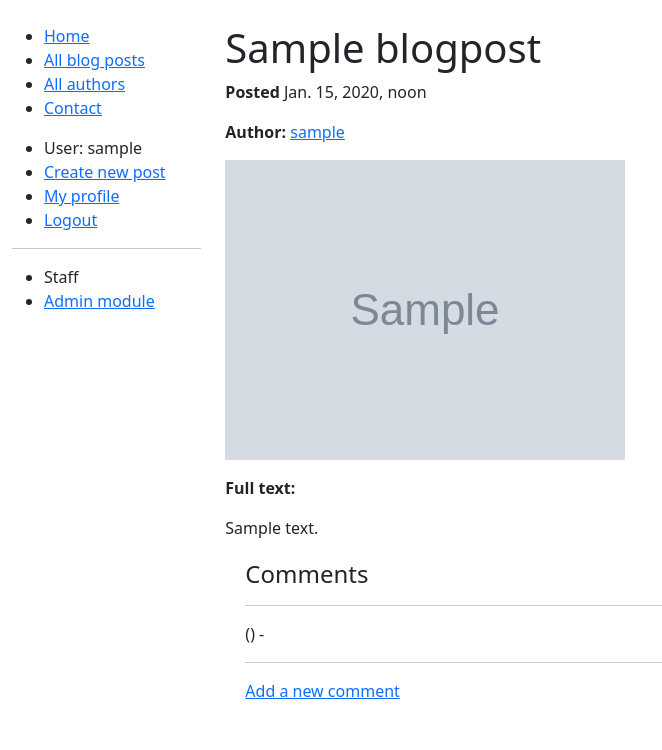
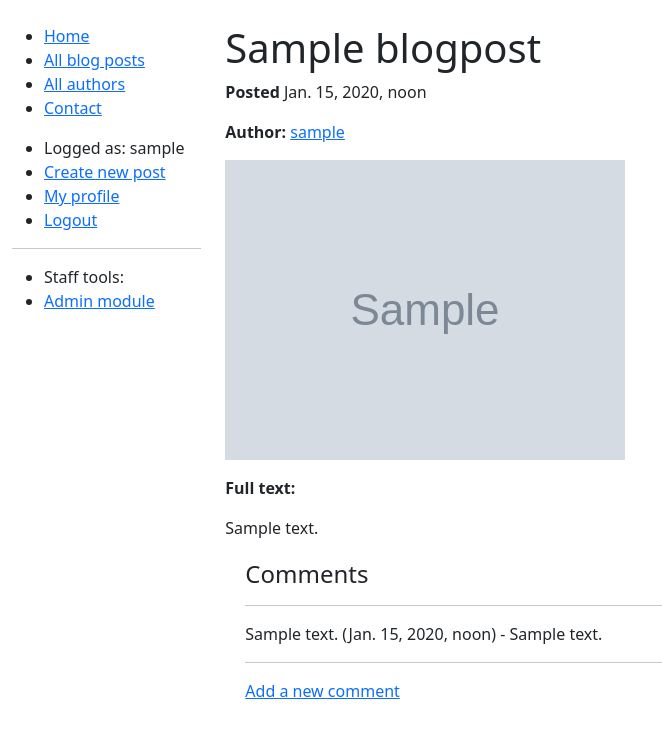
Before and after one commit to gorgeous-george/django_blog, a Django app: page /blog/blog/1 in a window 1280 px wide. Shown: the part 50-800 px from the top of the page, without its empty margins (0-662 px from the left). Run offline with Django 4.2, Linux system fonts and the light colour scheme; a user stored in the database is signed in; tables that the repository leaves empty hold one stand-in row (values such as "Sample post"); grey boxes marked "Sample" are stand-in pictures; parts of the project's set-up code (start-up, migrations or seed data) failed here and were passed over.

Commit message:
comments work

```diff
--- a/blog_app/models.py
+++ b/blog_app/models.py
@@ -65,7 +65,7 @@
     comment_text = models.TextField(max_length=1000, help_text="Enter comment about blog here.")
     comment_date = models.DateTimeField(auto_now_add=True)
     commented_post = models.ForeignKey(BlogPost, on_delete=models.CASCADE)
-    is_published = models.BooleanField
+    is_published = models.BooleanField(default=False)
 
     class Meta:
         ordering = ["-comment_date"]
--- a/blog_app/views.py
+++ b/blog_app/views.py
@@ -143,9 +143,6 @@
     model = BlogAuthor
     paginate_by = 5
 
-    # def get_queryset(self):
-    #     return super(BloggerListView, self).get_queryset().select_related("user")
-
 
 from django.contrib.auth.mixins import LoginRequiredMixin
 from django.views.generic.edit import CreateView
@@ -154,29 +151,27 @@
 
 class BlogCommentCreate(CreateView):
     """
-    Form for adding a blog comment.
+    Form for adding a blog comment. Requires login.
     """
     model = BlogComment
-    fields = ['description', ]
+    fields = ['commenter', 'comment_text']
 
     def get_context_data(self, **kwargs):
         """
         Add associated blog to form template so can display its title in HTML.
         """
         # Call the base implementation first to get a context
-        context = super(BlogCommentCreate, self).get_context_data(**kwargs) #TODO: to fix the bug
+        context = super(BlogCommentCreate, self).get_context_data(**kwargs)
         # Get the blog from id and add it to the context
-        context['blog'] = get_object_or_404(BlogPost, pk=self.kwargs['pk'])
+        context['blogpost'] = get_object_or_404(BlogPost, pk=self.kwargs['pk'])
         return context
 
     def form_valid(self, form):
         """
-        Add author and associated blog to form data before setting it as valid (so it is saved to model)
+        Add associated blog to form data before setting it as valid (so it is saved to model)
         """
-        # Add logged-in user as author of comment
-        form.instance.author = self.request.user
         # Associate comment with blog based on passed id
-        form.instance.blog = get_object_or_404(BlogPost, pk=self.kwargs['pk'])
+        form.instance.commented_post = get_object_or_404(BlogPost, pk=self.kwargs['pk'])
         # Call super-class form validation behaviour
         return super(BlogCommentCreate, self).form_valid(form)
 
@@ -195,5 +190,5 @@
     }
 
     def form_valid(self, form):
-        form.instance.author = self.request.user
+        form.instance.author = BlogAuthor.objects.get(user_id=self.request.user.id)
         return super(BlogPostCreate, self).form_valid(form)
--- a/templates/base_generic.html
+++ b/templates/base_generic.html
@@ -44,7 +44,7 @@
 
         <ul class="sidebar-nav">
           {% if user.is_authenticated %}
-            <li>User: {{ user.get_username }}</li>
+            <li>Logged as: {{ user.get_username }}</li>
             <li><a href="{% url 'blog-create' %}">Create new post</a></li>
             <li><a href="{% url 'profile' %}">My profile</a></li>
             <li><a href="{% url 'logout' %}?next={{ request.path }}">Logout</a></li>
@@ -57,7 +57,7 @@
         {% if user.is_staff %}
           <hr/>
           <ul class="sidebar-nav">
-            <li>Staff</li>
+            <li>Staff tools:</li>
             {% if perms.catalog.can_mark_returned %}
               <li><a href="{% url 'admin:app_list' app_label='blog_app' %}">Admin module</a></li>
             {% endif %}
--- a/templates/blog_app/blogcomment_form.html
+++ b/templates/blog_app/blogcomment_form.html
@@ -1,7 +1,7 @@
 {% extends "base_generic.html" %}
 
 {% block content %}
-<p>Post your comment for: <a href="{% url 'blog-detail' blog.pk %}">{{blog.name}}</a></p>
+<p>Post your comment for: <a href="{% url 'blog-detail' blogpost.pk %}">{{blogpost.title}}</a></p>
 
 <form action="" method="post">
     {% csrf_token %}
--- a/templates/blog_app/blogpost_detail.html
+++ b/templates/blog_app/blogpost_detail.html
@@ -14,15 +14,9 @@
 
 {% for comment in blogpost.blogcomment_set.all %}
 <hr>
-<p>{{comment.author}} ({{comment.post_date}}) - {{comment.description}}</p>
+<p>{{comment.commenter}} ({{comment.comment_date}}) - {{comment.comment_text}}</p>
 {% endfor %}
 <hr>
-{% if user.is_authenticated %}
-  <a href="{% url 'blog_comment' blogpost.id %}">Add a new comment</a></p>
-{% else %}
-  <p><a href="{% url 'login'%}?next={{request.path}}">Login</a> to add a new comment</p>
-{% endif %}
-
-
+<a href="{% url 'blog_comment' blogpost.id %}">Add a new comment</a></p>
 </div>
 {% endblock %}
--- a/templates/blog_app/blogpost_list.html
+++ b/templates/blog_app/blogpost_list.html
@@ -11,9 +11,9 @@
           <li>
           <img src="{{ blogpost.image.url }}" class="img-responsive" style="width: 30px; height:30px;" />
           <a href="{{ blogpost.get_absolute_url }}">{{ blogpost.title }}</a>
-          ({{blogpost.published_date}}) —
-          {{ blogpost.short_text }} —
-          written by <a href="{% url 'blogs-by-author' blogpost.author.pk %}"> {{ blogpost.author }}</a>
+          {{ blogpost.short_text }}... —
+          written by <a href="{% url 'blogs-by-author' blogpost.author_id %}"> {{ blogpost.author }}</a>
+          at {{ blogpost.published_date }}
           </li>
           <br>
       {% endfor %}
```
Also changed, not shown: blog_app/migrations/0012_blogcomment_is_published.py (added).
